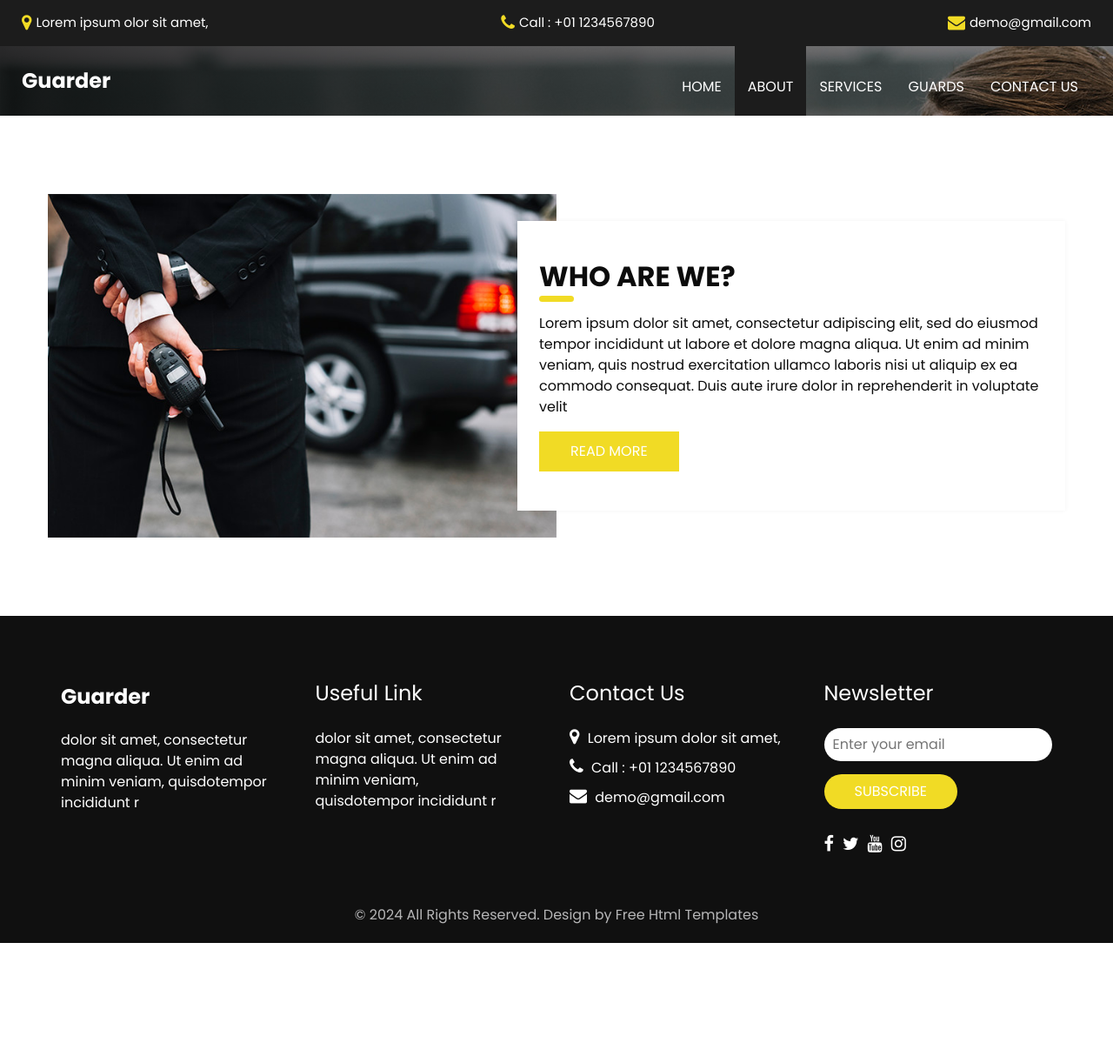
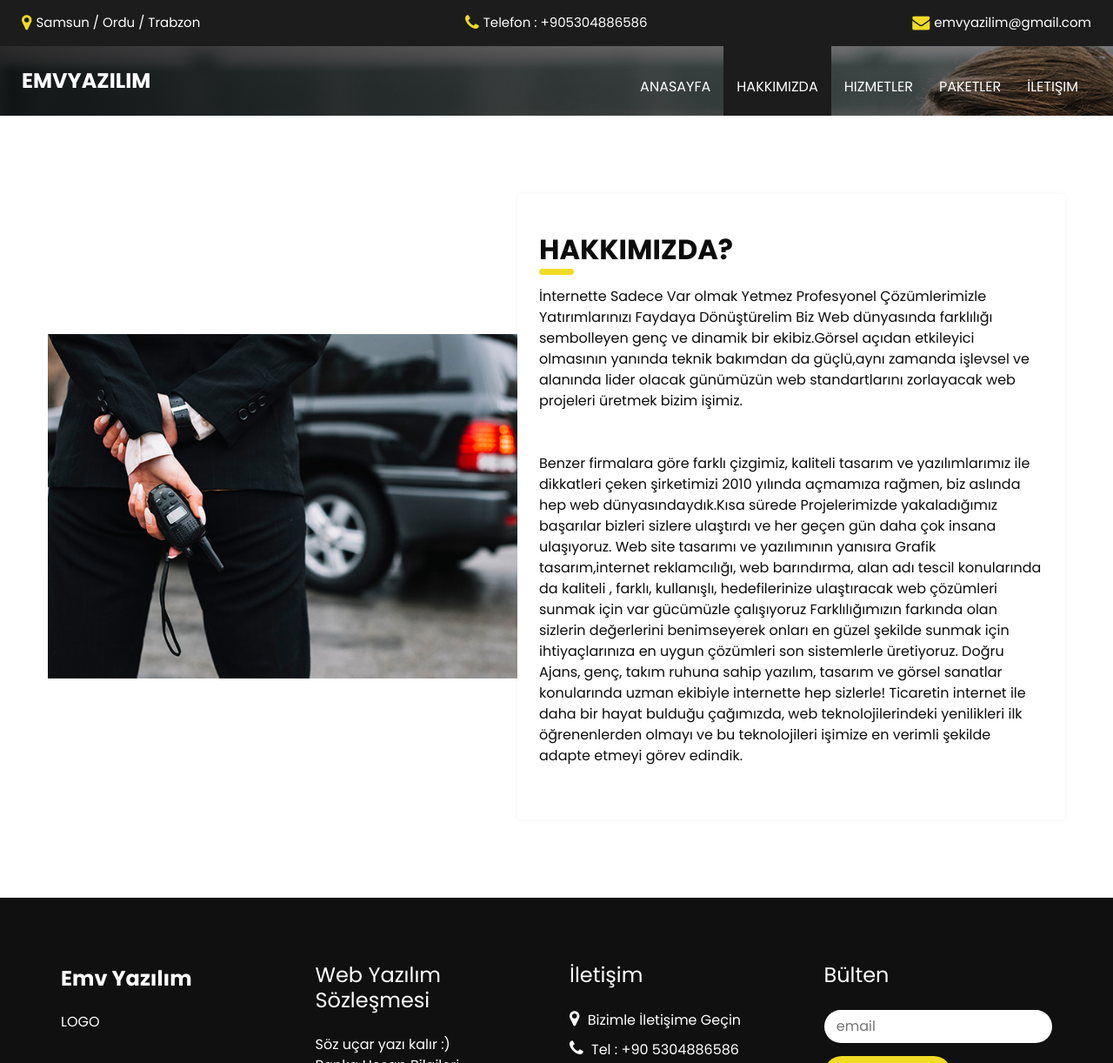
Before and after one commit to vlknhlc/emv-web-sitem, a plain HTML site: page about.html in a window 1280 px wide. Shown: the top 1222 px of the page at 87% size. Before the commit the page ends 1084 px from the top, so only its background shows below. Drawn offline with Linux system fonts and the light colour scheme.

Commit message:
hakkımızda kısmı düzenlendi.

```diff
--- a/about.html
+++ b/about.html
@@ -13,7 +13,7 @@
   <meta name="author" content="" />
   <link rel="shortcut icon" href="images/favicon.png" type="image/x-icon">
 
-  <title>Guarder</title>
+  <title>Emvyazilim.com.tr</title>
 
   <!-- bootstrap core css -->
   <link rel="stylesheet" type="text/css" href="css/bootstrap.css" />
@@ -43,19 +43,19 @@
             <a href="" class="contact_link1">
               <i class="fa fa-map-marker" aria-hidden="true"></i>
               <span>
-                Lorem ipsum olor sit amet,
+                Samsun / Ordu / Trabzon
               </span>
             </a>
             <a href="" class="contact_link2">
               <i class="fa fa-phone" aria-hidden="true"></i>
               <span>
-                Call : +01 1234567890
+                Telefon : +905304886586
               </span>
             </a>
             <a href="" class="contact_link3">
               <i class="fa fa-envelope" aria-hidden="true"></i>
               <span>
-                demo@gmail.com
+                emvyazilim@gmail.com
               </span>
             </a>
           </div>
@@ -66,7 +66,7 @@
           <nav class="navbar navbar-expand-lg custom_nav-container">
             <a class="navbar-brand" href="index.html">
               <span>
-                Guarder
+                EMVYAZILIM
               </span>
             </a>
             <button class="navbar-toggler" type="button" data-toggle="collapse" data-target="#navbarSupportedContent" aria-controls="navbarSupportedContent" aria-expanded="false" aria-label="Toggle navigation">
@@ -76,19 +76,19 @@
             <div class="collapse navbar-collapse ml-auto" id="navbarSupportedContent">
               <ul class="navbar-nav  ">
                 <li class="nav-item ">
-                  <a class="nav-link" href="index.html">Home <span class="sr-only">(current)</span></a>
+                  <a class="nav-link" href="index.html">Anasayfa <span class="sr-only">(current)</span></a>
                 </li>
                 <li class="nav-item active">
-                  <a class="nav-link" href="about.html"> About</a>
+                  <a class="nav-link" href="about.html"> Hakkımızda</a>
                 </li>
                 <li class="nav-item">
-                  <a class="nav-link" href="service.html"> Services </a>
+                  <a class="nav-link" href="service.html"> Hizmetler </a>
                 </li>
                 <li class="nav-item">
-                  <a class="nav-link" href="guard.html"> Guards </a>
+                  <a class="nav-link" href="guard.html"> Paketler </a>
                 </li>
                 <li class="nav-item">
-                  <a class="nav-link" href="contact.html">Contact us</a>
+                  <a class="nav-link" href="contact.html">İletişim</a>
                 </li>
               </ul>
             </div>
@@ -115,20 +115,26 @@
           <div class="detail-box">
             <div class="heading_container ">
               <h2>
-                Who Are We?
+                Hakkımızda?
               </h2>
             </div>
             <p>
-              Lorem ipsum dolor sit amet, consectetur adipiscing elit, sed do
-              eiusmod tempor incididunt ut labore et dolore magna aliqua. Ut
-              enim ad minim veniam, quis nostrud exercitation ullamco laboris
-              nisi ut aliquip ex ea commodo consequat. Duis aute irure dolor
-              in reprehenderit in voluptate velit
-            </p>
-            <div class="btn-box">
-              <a href="">
-                Read More
-              </a>
+              İnternette Sadece Var olmak Yetmez Profesyonel Çözümlerimizle Yatırımlarınızı Faydaya Dönüştürelim
+
+Biz Web dünyasında farklılığı sembolleyen genç ve dinamik bir ekibiz.Görsel açıdan etkileyici olmasının yanında teknik bakımdan da güçlü,aynı zamanda işlevsel ve alanında lider olacak günümüzün web standartlarını zorlayacak web projeleri üretmek bizim işimiz. <br><br><br>
+
+
+
+Benzer firmalara göre farklı çizgimiz, kaliteli tasarım ve yazılımlarımız ile dikkatleri çeken şirketimizi 2010 yılında açmamıza rağmen, biz aslında hep web dünyasındaydık.Kısa sürede Projelerimizde yakaladığımız başarılar bizleri sizlere ulaştırdı ve her geçen gün daha çok insana ulaşıyoruz.
+
+Web site tasarımı ve yazılımının yanısıra Grafik tasarım,internet reklamcılığı, web barındırma, alan adı tescil konularında da kaliteli , farklı, kullanışlı, hedefilerinize ulaştıracak web çözümleri sunmak için var gücümüzle çalışıyoruz
+
+Farklılığımızın farkında olan sizlerin değerlerini benimseyerek onları en güzel şekilde sunmak için ihtiyaçlarınıza en uygun çözümleri son sistemlerle üretiyoruz.
+
+Doğru Ajans, genç, takım ruhuna sahip yazılım, tasarım ve görsel sanatlar konularında uzman ekibiyle internette hep sizlerle!
+
+Ticaretin internet ile daha bir hayat bulduğu çağımızda, web teknolojilerindeki yenilikleri ilk öğrenenlerden olmayı ve bu teknolojileri işimize en verimli şekilde adapte etmeyi görev edindik.
+
             </div>
           </div>
         </div>
@@ -146,38 +152,42 @@
         <div class="info_logo">
           <a class="navbar-brand" href="index.html">
             <span>
-                Guarder
+              Emv Yazılım
             </span>
           </a>
           <p>
-              dolor sit amet, consectetur magna aliqua. Ut enim ad minim veniam, quisdotempor incididunt r
+            LOGO
           </p>
         </div>
       </div>
       <div class="col-md-3">
         <div class="info_links">
           <h5>
-              Useful Link
+            Web Yazılım Sözleşmesi
           </h5>
           <ul>
             <li>
               <a href="">
-                  dolor sit amet, consectetur
+                Söz uçar yazı kalır :)
               </a>
             </li>
             <li>
               <a href="">
-                  magna aliqua. Ut enim ad
+                Banka Hesap Bilgileri
               </a>
             </li>
             <li>
               <a href="">
-                  minim veniam,
+                Samsun Web Tasarım
+                Ordu Web Tasarım
+                Giresun Web Tasarım
               </a>
             </li>
             <li>
               <a href="">
-                  quisdotempor incididunt r
+                Trabzon Web Tasarım
+                Rize Web Tasarım
+                Artvin Web Tasarım
               </a>
             </li>
           </ul>
@@ -186,26 +196,26 @@
       <div class="col-md-3">
         <div class="info_info">
           <h5>
-              Contact Us
+            İletişim
           </h5>
         </div>
         <div class="info_contact">
           <a href="" class="">
             <i class="fa fa-map-marker" aria-hidden="true"></i>
             <span>
-                Lorem ipsum dolor sit amet,
+              Bizimle İletişime Geçin
             </span>
           </a>
           <a href="" class="">
             <i class="fa fa-phone" aria-hidden="true"></i>
             <span>
-                Call : +01 1234567890
+              Tel : +90 5304886586
             </span>
           </a>
           <a href="" class="">
             <i class="fa fa-envelope" aria-hidden="true"></i>
             <span>
-                demo@gmail.com
+              emvyazilim@gmail.com
             </span>
           </a>
         </div>
@@ -213,12 +223,12 @@
       <div class="col-md-3">
         <div class="info_form ">
           <h5>
-              Newsletter
+            Bülten
           </h5>
           <form action="#">
-              <input type="email" placeholder="Enter your email">
+            <input type="email" placeholder=" email">
             <button>
-                Subscribe
+              Abone ol
             </button>
           </form>
           <div class="social_box">
@@ -249,8 +259,8 @@
 <!-- footer section -->
 <footer class="container-fluid footer_section">
   <p>
-      &copy; <span id="currentYear"></span> All Rights Reserved. Design by
-      <a href="https://html.design/">Free Html Templates</a>
+    &copy; <span id="currentYear"></span> All Rights Reserved. Design by EMVYAZILIM
+    <a href="https://html.design/">© Tüm hakları saklıdır.</a>
   </p>
 </footer>
 <!-- footer section -->
```
Also changed, not shown: index.html (+3 -3 lines). Lines whose indentation alone changed are shown as unchanged.
